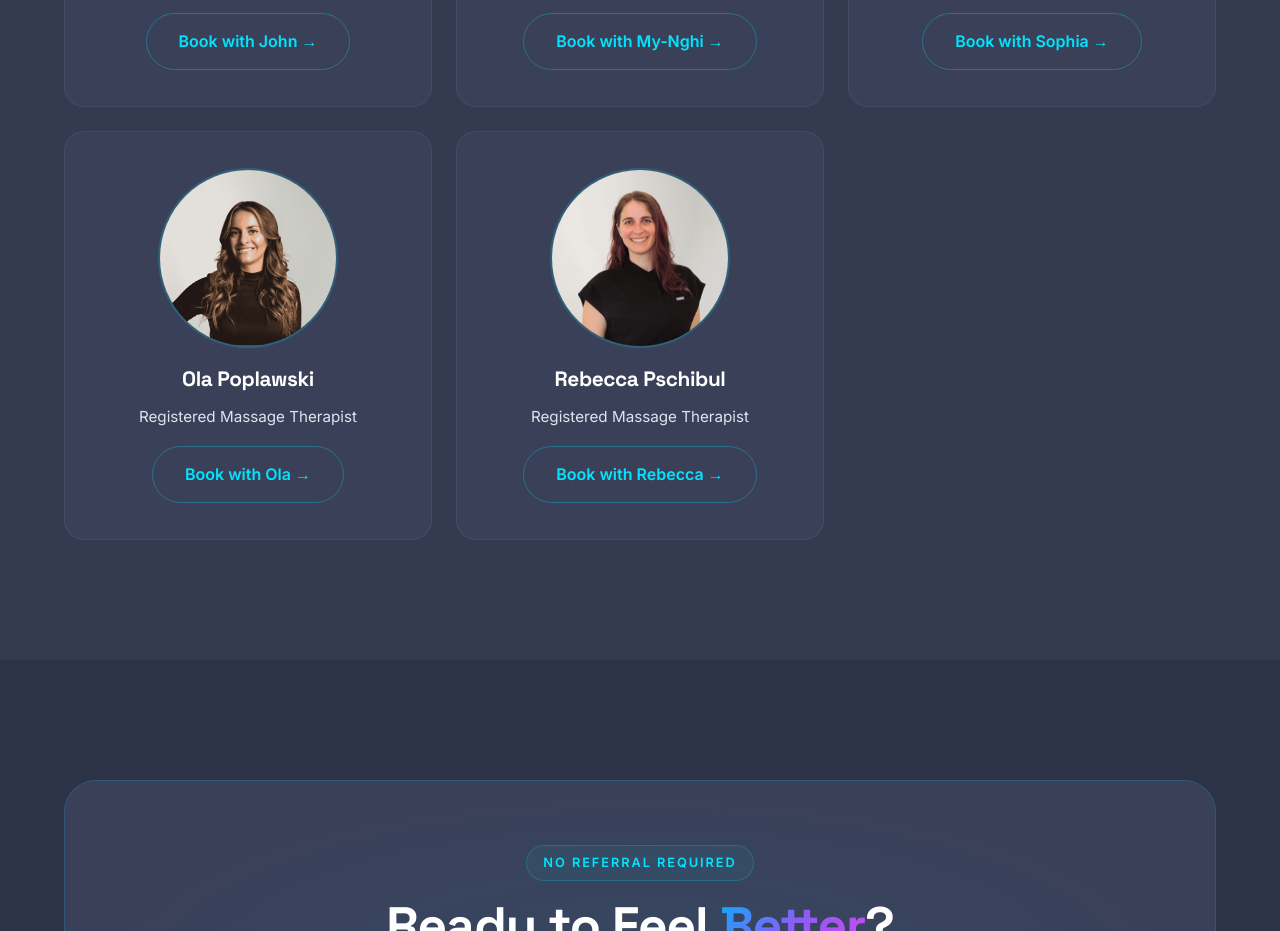
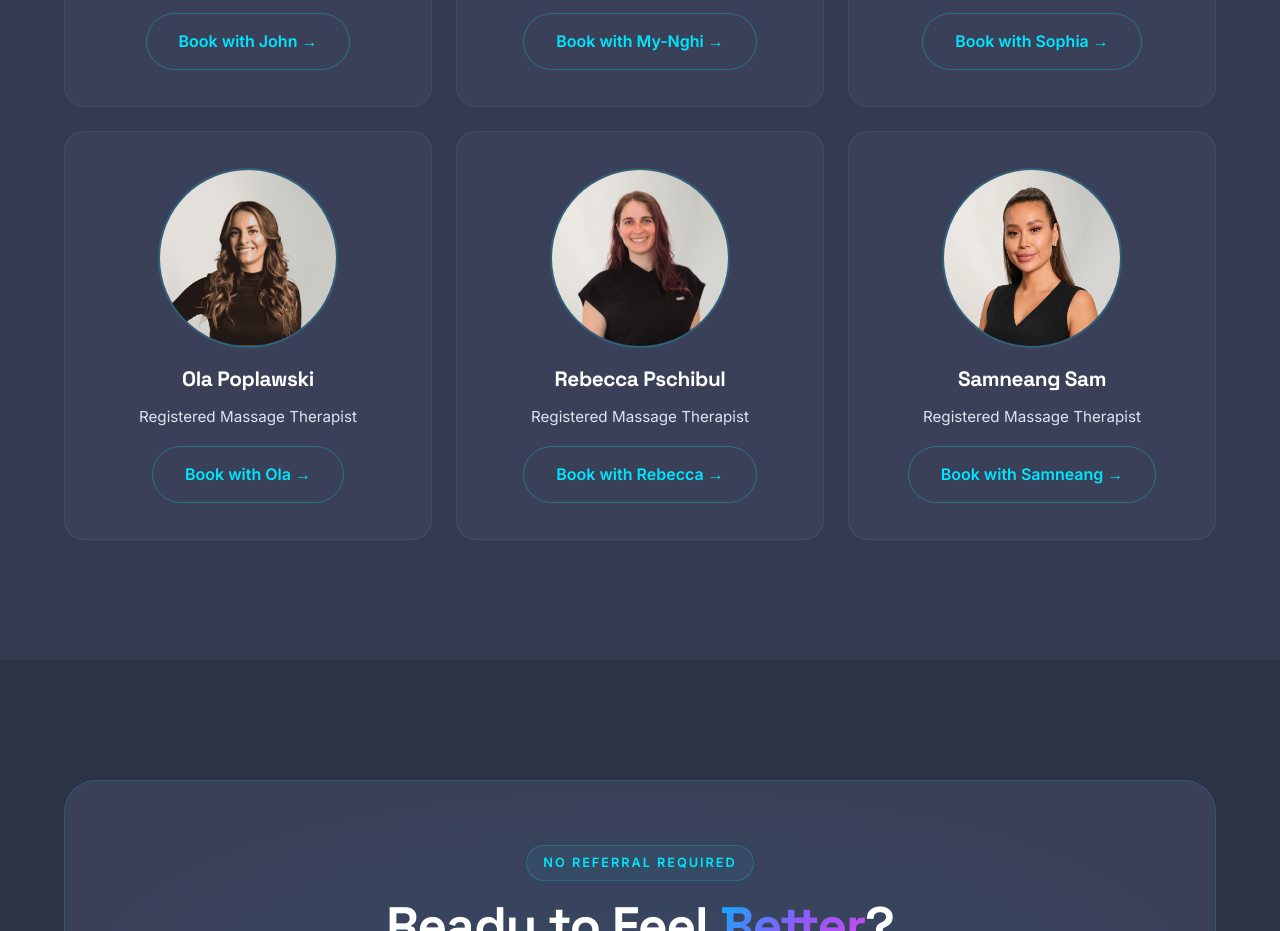
Before and after one commit to DFHprb/durand-clinic, a plain HTML site: page registered-massage-therapy.html in a window 1280 px wide. Shown: the part 4167-5098 px from the top of the page. Drawn offline with Linux system fonts and the light colour scheme.

Commit message:
Add Samneang Sam to massage therapy and team pages
Co-Authored-By: Claude Sonnet 5 <noreply@anthropic.com>
Claude-Session: https://claude.ai/code/session_01Lv3gjR9TuDjSxtaRydC6ip

```diff
--- a/registered-massage-therapy.html
+++ b/registered-massage-therapy.html
@@ -324,6 +324,12 @@
           <p>Registered Massage Therapist</p>
           <a href="https://durandhealth.janeapp.com/#/massage-therapy#/staff_member/100" class="btn btn-outline" style="margin-top:16px;" target="_blank" rel="noopener">Book with Rebecca &rarr;</a>
         </div>
+        <div class="card" style="text-align:center;">
+          <img src="images/rmt-samneang-sam.webp" alt="Samneang Sam — Registered Massage Therapist at The Durand Clinic" loading="lazy" style="width:180px;height:180px;object-fit:cover;object-position:top;border-radius:50%;border:2px solid rgba(0,229,255,0.2);margin-bottom:20px;display:block;margin-left:auto;margin-right:auto;">
+          <h3>Samneang Sam</h3>
+          <p>Registered Massage Therapist</p>
+          <a href="https://durandhealth.janeapp.com/#/massage-therapy#/staff_member/118" class="btn btn-outline" style="margin-top:16px;" target="_blank" rel="noopener">Book with Samneang &rarr;</a>
+        </div>
       </div>
     </div>
   </section>
```
Also changed, not shown: team.html (+6 -0 lines), images/rmt-samneang-sam.webp (added).
